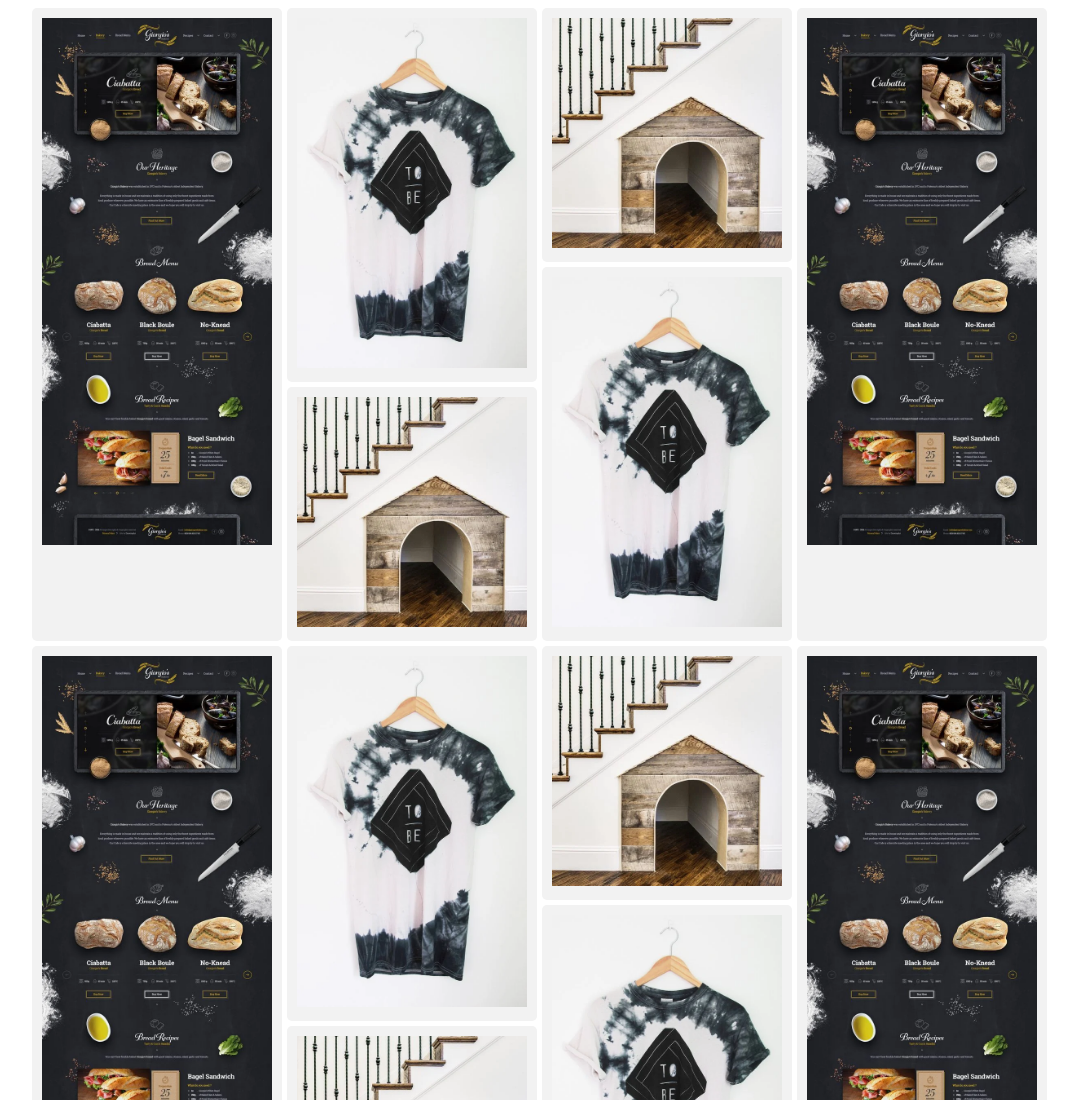
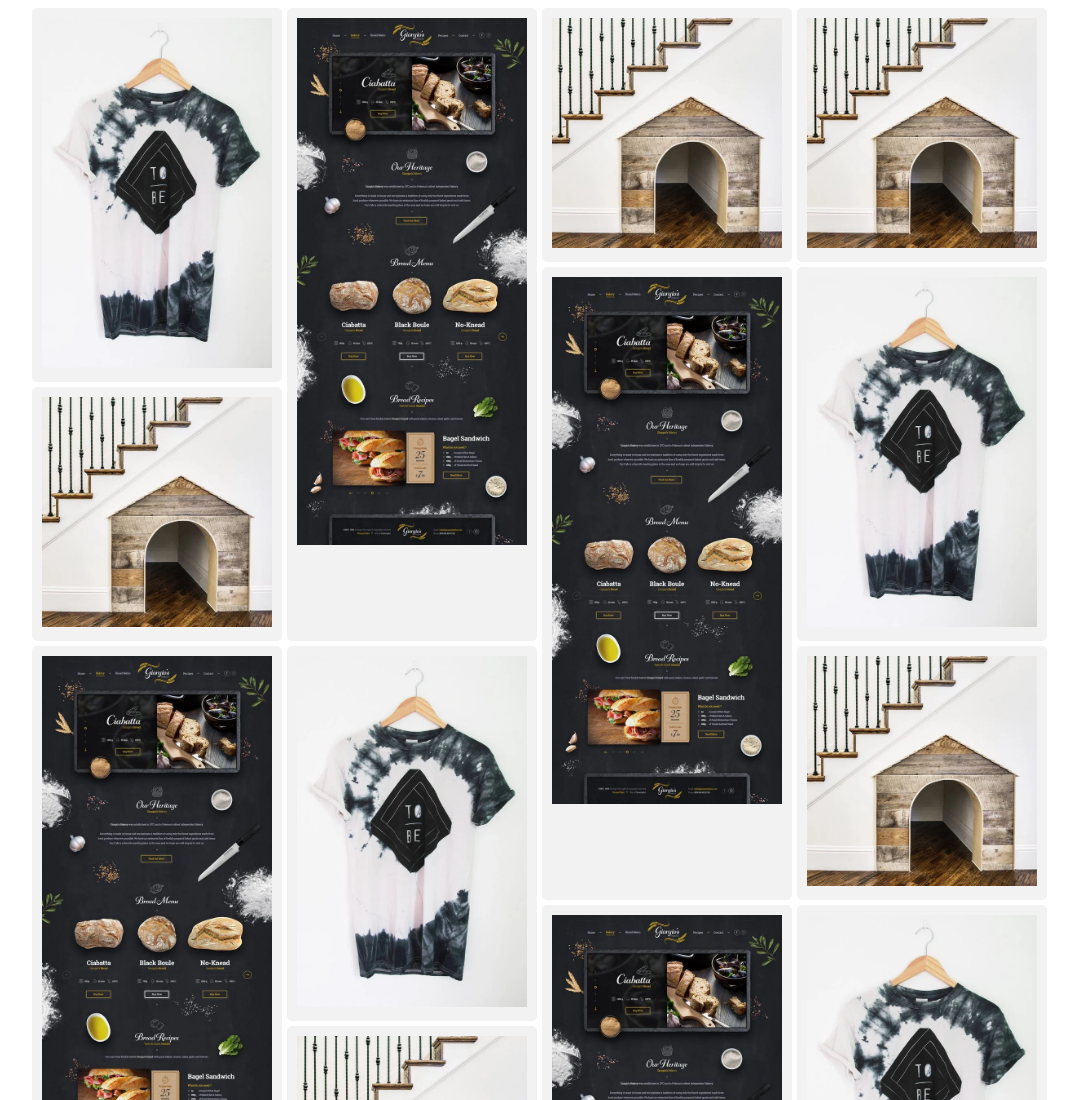
Before and after one commit to EduardoGarciaBautista/css-grid-layout, a plain HTML site: page pinterest/index.html in a window 1280 px wide. Shown: the top 1100 px of the page, without its empty margins (101-1179 px from the left). Drawn offline with Linux system fonts and the light colour scheme.

Commit message:
[UPDATE] Url change

```diff
--- a/pinterest/index.html
+++ b/pinterest/index.html
@@ -41,19 +41,24 @@
 <body>
     <div class="container">
 
+        <div class="item level-2">
+            <img src="./assets/tshirt_5c8c539f-1867-4641-9a68-e27486424f76.webp" alt="">
+
+        </div>
         <div class="item level-1">
             <img src="./assets/landing_1c67bffd-7af0-4bd0-8370-d640b64c7842.webp" alt="">
 
-
-        </div>
-        <div class="item level-2">
-            <img src="./assets/tshirt_5c8c539f-1867-4641-9a68-e27486424f76.webp" alt="">
 
         </div>
         <div class="item level-3">
             <img src="./assets/house_3efda176-6e03-442d-9749-67736a0776d4.webp
             " alt="">
         </div>
+        <div class="item level-3">
+            <img src="./assets/house_3efda176-6e03-442d-9749-67736a0776d4.webp
+            " alt="">
+        </div>
+
 
         <div class="item level-1">
             <img src="./assets/landing_1c67bffd-7af0-4bd0-8370-d640b64c7842.webp" alt="">
```
